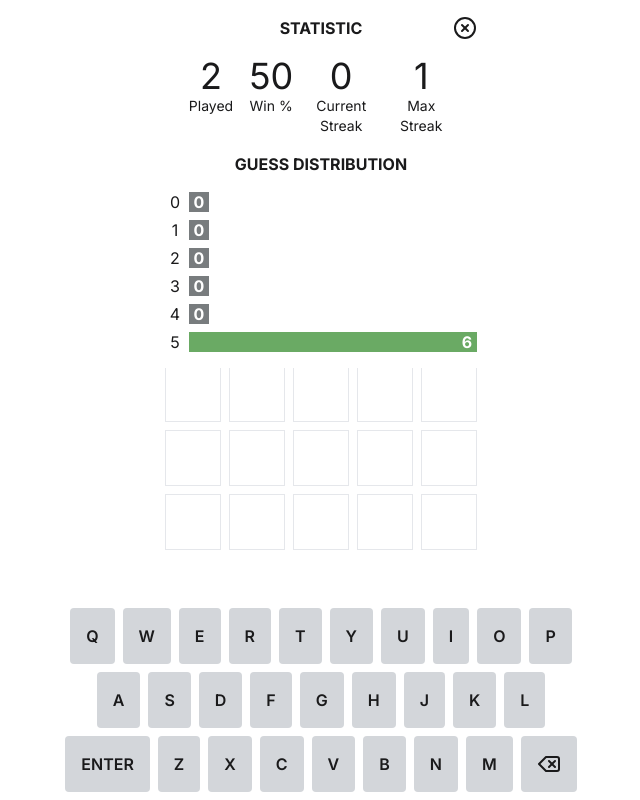
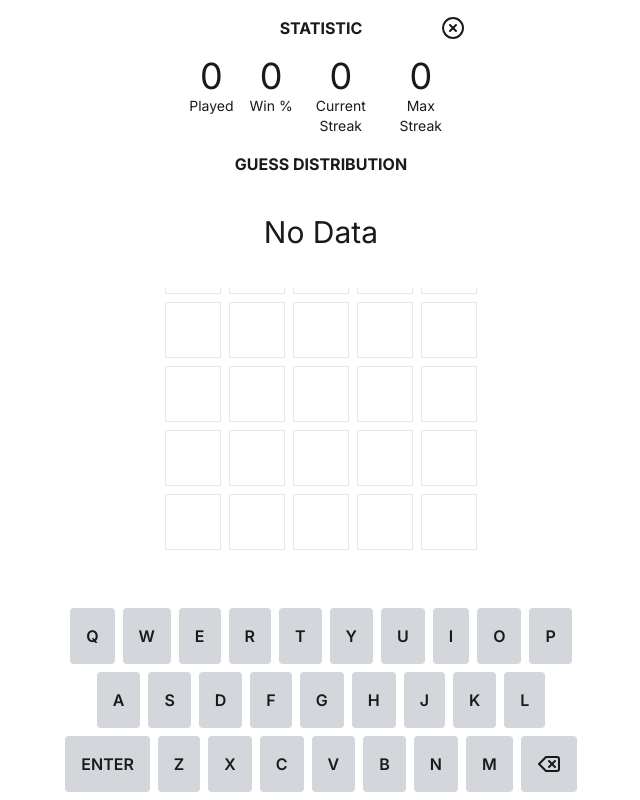
Before and after one commit to perterHUAN/next-wordle, a Next.js app: page / in a window 1280 px wide. Both pictures are taken after a click on the button 847 px from the left and 28 px from the top of the page. Shown: the whole page, without its empty margins (319-959 px from the left). Built offline with nearby package versions, Linux system fonts and the light colour scheme.

Commit message:
feat: statistic

```diff
--- a/src/app/page.js
+++ b/src/app/page.js
@@ -6,11 +6,15 @@ import Notification from "@/components/Notification";
 import React from "react";
 import useGameState from "@/hooks/useGameState";
 import useNotification from "@/hooks/useNotification";
+import useGameStatistic from "@/hooks/useGameStatistic";
 
 export default function Home() {
   const [message, notify] = useNotification();
-  const [gameState, startGame, changeGameStateBasedOnKey] =
-    useGameState(notify);
+  const [gameStatistic, statistic] = useGameStatistic();
+  const [gameState, startGame, changeGameStateBasedOnKey] = useGameState(
+    notify,
+    statistic
+  );
 
   return (
     <>
@@ -23,6 +27,7 @@ export default function Home() {
           gameStatus={gameState.gameStatus}
           startGame={startGame}
           notify={notify}
+          gameStatistic={gameStatistic}
         />
         <Board gameState={gameState} />
         <KeyBoard
--- a/src/components/Header/Header.js
+++ b/src/components/Header/Header.js
@@ -4,7 +4,7 @@ import HelpInfo from "./HelpInfo";
 import SettingsInfo from "./SettingsInfo";
 import StatisticInfo from "./StatisticInfo";
 import useModalToggle from "@/hooks/useModalToggle";
-function Header({ gameStatus, startGame, notify }) {
+function Header({ gameStatus, startGame, gameStatistic }) {
   const [showHelp, closeHelpModal, openHelpModal] = useModalToggle(false);
   const [showSettings, closeSettingsModal, openSettingsModal] =
     useModalToggle(false);
@@ -29,13 +29,8 @@ function Header({ gameStatus, startGame, notify }) {
           <button
             aria-label={gameStatus ? "game in progress" : "start a new game"}
             onClick={(event) => {
-              if (!startGame())
-                notify(
-                  "A game is currently in progress, you cannot start a new round."
-                );
-              else {
-                event.currentTarget.blur();
-              }
+              startGame();
+              event.currentTarget.blur();
             }}
           >
             {gameStatus ? <Pause /> : <Play />}
@@ -56,6 +51,7 @@ function Header({ gameStatus, startGame, notify }) {
       <StatisticInfo
         closeStatisticModal={closeStatisticModal}
         show={showStatistic}
+        gameStatistic={gameStatistic}
       />
     </>
   );
--- a/src/components/Header/StatisticInfo.js
+++ b/src/components/Header/StatisticInfo.js
@@ -1,6 +1,6 @@
 import ModalWrapper from "./ModalWrapper";
 import { CircleX } from "lucide-react";
-function StatisticInfo({ closeStatisticModal, show }) {
+function StatisticInfo({ closeStatisticModal, show, gameStatistic }) {
   return (
     <ModalWrapper show={show}>
       <div className="p-2 relative">
@@ -14,24 +14,32 @@ function StatisticInfo({ closeStatisticModal, show }) {
 
         <div className="flex flex-row gap-4 text-center mb-4 justify-center">
           <div className="max-w-16">
-            <div className="text-4xl">2</div>
+            <div className="text-4xl">{gameStatistic.played}</div>
             <div className="text-sm">Played</div>
           </div>
           <div className="max-w-16">
-            <div className="text-4xl">50</div>
+            <div className="text-4xl">
+              {(gameStatistic.win * 100).toFixed(0)}
+            </div>
             <div className="text-sm">Win %</div>
           </div>
           <div className="max-w-16">
-            <div className="text-4xl">0</div>
+            <div className="text-4xl">{gameStatistic.currentStreak}</div>
             <div className="text-sm">Current Streak</div>
           </div>
           <div className="max-w-16">
-            <div className="text-4xl">1</div>
+            <div className="text-4xl">{gameStatistic.maxStreak}</div>
             <div className="text-sm">Max Streak</div>
           </div>
         </div>
         <h3 className="font-bold mb-4 text-center">GUESS DISTRIBUTION</h3>
-        <HorizontalBarChart data={[0, 0, 0, 0, 0, 6]} />
+        {gameStatistic.played ? (
+          <HorizontalBarChart data={gameStatistic.guessDistribution} />
+        ) : (
+          <div className="w-72 h-20 grid place-content-center">
+            <p className="text-3xl">No Data</p>
+          </div>
+        )}
       </div>
     </ModalWrapper>
   );
@@ -45,7 +53,7 @@ function HorizontalBarChart({ data }) {
         const percent = cnt === 0 ? cnt : ((cnt * 100) / total).toFixed(0);
         return (
           <div key={idx} className="flex flex-row gap-1">
-            <div className="w-5 h-5 grid place-content-center">{idx}</div>
+            <div className="w-5 h-5 grid place-content-center">{idx + 1}</div>
             <div
               className="w-72 h-5"
               style={{
--- a/src/constans.js
+++ b/src/constans.js
@@ -3,3 +3,6 @@ export const keyboard = [
   ["a", "s", "d", "f", "g", "h", "j", "k", "l"],
   ["Enter", "z", "x", "c", "v", "b", "n", "m", "Backspace"],
 ];
+
+export const guessTimes = 6;
+export const wordLength = 5;
--- a/src/hooks/useGameState.js
+++ b/src/hooks/useGameState.js
@@ -1,8 +1,8 @@
 import React from "react";
-import { reducer, initialState } from "@/reducers/gameStatus";
+import { reducer, initialState } from "@/reducers/gameState";
 import { keyboard } from "@/constans";
 import useLocalStore from "./useLocalStore";
-function useGameState(notify) {
+function useGameState(notify, statistic) {
   const [gameState, dispatch] = React.useReducer(reducer, initialState);
   const initial = React.useCallback(
     (state) => dispatch({ type: "load-state", state: state }),
@@ -10,10 +10,8 @@ function useGameState(notify) {
   );
   useLocalStore(gameState, "gameState", initial);
   const startGame = React.useCallback(() => {
-    if (gameState.gameStatus) return false;
-    dispatch({ type: "start-game" });
-    return true;
-  }, [gameState.gameStatus]);
+    dispatch({ type: "start-game", notify: notify });
+  }, [notify]);
 
   const endGame = React.useCallback(() => {
     dispatch({ type: "end-game" });
@@ -23,14 +21,19 @@ function useGameState(notify) {
     (key) => {
       if (!keyboard.some((row) => row.some((e) => e === key))) return;
       if (key === "Enter") {
-        dispatch({ type: "check", notify: notify, endGame: endGame });
+        dispatch({
+          type: "check",
+          notify: notify,
+          endGame: endGame,
+          statistic: statistic,
+        });
       } else if (key === "Backspace") {
         dispatch({ type: "remove-letter" });
       } else {
         dispatch({ type: "add-letter", data: key });
       }
     },
-    [notify, endGame]
+    [notify, endGame, statistic]
   );
 
   React.useEffect(() => {
--- /dev/null
+++ b/src/hooks/useGameStatistic.js
@@ -0,0 +1,39 @@
+import React from "react";
+import useLocalStore from "./useLocalStore";
+import { produce } from "immer";
+import { guessTimes } from "@/constans";
+function useGameStatistic() {
+  const [gameStatistic, setGameStatistic] = React.useState({
+    played: 0,
+    win: 0,
+    currentStreak: 0,
+    maxStreak: 0,
+    guessDistribution: Array(guessTimes).fill(0),
+  });
+  const initial = React.useCallback((state) => {
+    setGameStatistic(state);
+  }, []);
+  useLocalStore(gameStatistic, "gameStatistic", initial);
+  const statistic = React.useCallback(
+    (rowIdx) => {
+      const newState = produce(gameStatistic, (draft) => {
+        const isWin = rowIdx < guessTimes;
+        draft.played++;
+        if (isWin) draft.guessDistribution[rowIdx]++;
+        draft.win =
+          draft.guessDistribution.reduce((acc, cur) => acc + cur, 0) /
+          draft.played;
+        if (isWin) {
+          draft.currentStreak += 1;
+          draft.maxStreak = Math.max(draft.currentStreak, draft.maxStreak);
+        } else {
+          draft.currentStreak = 0;
+        }
+      });
+      setGameStatistic(newState);
+    },
+    [gameStatistic]
+  );
+  return [gameStatistic, statistic];
+}
+export default useGameStatistic;
--- a/src/reducers/gameStatus.js
+++ b/src/reducers/gameState.js
@@ -1,6 +1,7 @@
 import { produce } from "immer";
 import { keyboard } from "@/constans";
 import { isWord, generateRandomAnswer } from "@/data";
+import { wordLength, guessTimes } from "@/constans";
 function addLetter(state, data) {
   if (state.boardState[state.rowIdx].length >= 5) return state;
   const newState = produce(state, (draft) => {
@@ -73,14 +74,22 @@ function check(state, action) {
   if (isWin) {
     action.notify("You win");
     action.endGame();
+    action.statistic(newState.rowIdx - 1);
   }
   if (newState.rowIdx >= 6 && !isWin) {
     action.notify("You lose");
     action.endGame();
+    action.statistic(newState.rowIdx);
   }
   return newState;
 }
-function startGame(state) {
+function startGame(state, action) {
+  if (state.gameStatus) {
+    action.notify(
+      "A game is currently in progress, you cannot start a new round."
+    );
+    return state;
+  }
   const lastAnswer = state.answer;
   let newAnswer = generateRandomAnswer();
   while (newAnswer === lastAnswer) {
@@ -106,7 +115,7 @@ export function reducer(state, action) {
     case "check":
       return check(state, action);
     case "start-game":
-      return startGame(state);
+      return startGame(state, action);
     case "end-game":
       return endGame(state);
     case "load-state":
@@ -122,9 +131,9 @@ export function reducer(state, action) {
 */
 function generateState(gameStatus, answer) {
   return {
-    boardState: Array.from({ length: 6 }, () => ""),
-    evaluation: Array.from({ length: 6 }, () =>
-      Array.from({ length: 5 }, () => 3)
+    boardState: Array.from({ length: guessTimes }, () => ""),
+    evaluation: Array.from({ length: guessTimes }, () =>
+      Array.from({ length: wordLength }, () => 3)
     ),
     keyboardState: keyboard.flat().reduce((pre, cur) => {
       pre[cur] = 3;
```
